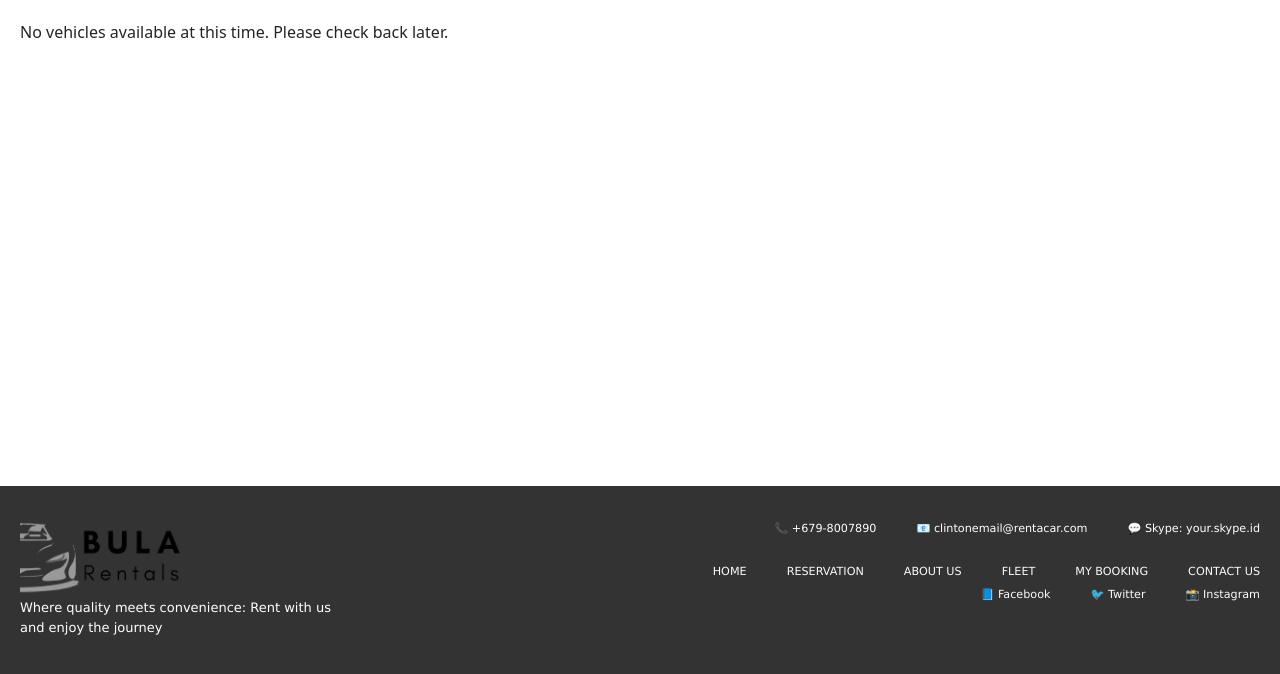
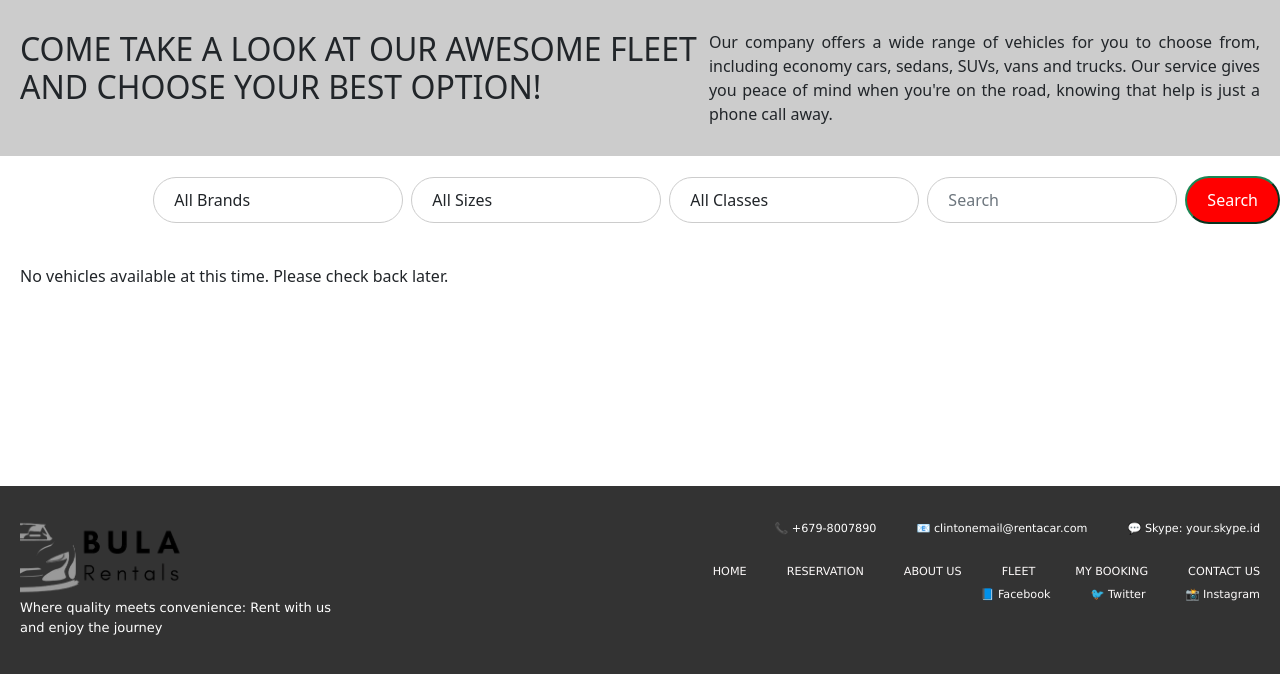
Before and after one commit to clintakp/Car-Rental-Project, a Django app: page /fleet in a window 1280 px wide. Shown: the part 115-789 px from the top of the page. Run offline with Django 5.2, Linux system fonts and the light colour scheme; data that the repository does not hold is empty; some libraries are stand-ins or nearby versions.

Commit message:
Fix template directory structure

```diff
--- a/templates/home/Fleet.html
+++ b/templates/home/Fleet.html
@@ -2,6 +2,54 @@
 
 {% load static %}
 {% block content %}
+<section class="fleet-header-section">
+    <h2>COME TAKE A LOOK AT OUR AWESOME FLEET AND CHOOSE YOUR BEST OPTION!</h2>
+    <p>Our company offers a wide range of vehicles for you to choose from, including economy cars, sedans, SUVs, vans and trucks. Our service gives you peace of mind when you're on the road, knowing that help is just a phone call away.</p>
+</section>
+
+<!-- Search Form -->
+<form class="searchbuttonform" method="get" action="{% url 'vehicle_search' %}" class="d-flex">
+
+    <select name="brand" class="form-control me-2">
+        <option value="">All Brands</option>
+        <option value="BMW" {% if brand_filter == 'BMW' %}selected{% endif %}>BMW</option>
+        <option value="Volkswagen" {% if brand_filter == 'Volkswagen' %}selected{% endif %}>Volkswagen</option>
+        <option value="Mazda" {% if brand_filter == 'Mazda' %}selected{% endif %}>Mazda</option>
+        <option value="Lexus" {% if brand_filter == 'Lexus' %}selected{% endif %}>Lexus</option>
+        <option value="Tesla" {% if brand_filter == 'Tesla' %}selected{% endif %}>Tesla</option>
+        <option value="Maserati" {% if brand_filter == 'Maserati' %}selected{% endif %}>Maserati</option>
+        <option value="Mercedes-Benz" {% if brand_filter == 'Mercedes-Benz' %}selected{% endif %}>Mercedes-Benz</option>
+        <option value="Honda" {% if brand_filter == 'Honda' %}selected{% endif %}>Honda</option>
+        <option value="Ford" {% if brand_filter == 'Ford' %}selected{% endif %}>Ford</option>
+        <option value="Chevrolet" {% if brand_filter == 'Chevrolet' %}selected{% endif %}>Chevrolet</option>
+        <option value="Toyota" {% if brand_filter == 'Toyota' %}selected{% endif %}>Toyota</option>
+        <option value="Nissan" {% if brand_filter == 'Nissan' %}selected{% endif %}>Nissan</option>
+        <option value="Chrysler" {% if brand_filter == 'Chrysler' %}selected{% endif %}>Chrysler</option>
+        <option value="Jeep" {% if brand_filter == 'Jeep' %}selected{% endif %}>Jeep</option>
+        <option value="Kia" {% if brand_filter == 'Kia' %}selected{% endif %}>Kia</option>
+        <option value="Hyundai" {% if brand_filter == 'Hyundai' %}selected{% endif %}>Hyundai</option>
+    </select>
+
+    <select name="size" class="form-control me-2">
+        <option value="">All Sizes</option>
+        <option value="Small" {% if size_filter == 'Small' %}selected{% endif %}>Small</option>
+        <option value="Medium" {% if size_filter == 'Medium' %}selected{% endif %}>Medium</option>
+        <option value="Large" {% if size_filter == 'Large' %}selected{% endif %}>Large</option>
+    </select>
+
+    <select name="classes" class="form-control me-2">
+        <option value="">All Classes</option>
+        <option value="Economy" {% if classes_filter == 'Economy' %}selected{% endif %}>Economy</option>
+        <option value="Hybrid" {% if classes_filter == 'Hybrid' %}selected{% endif %}>Hybrid</option>
+        <option value="Premium" {% if classes_filter == 'Premium' %}selected{% endif %}>Premium</option>
+        <option value="Luxury" {% if classes_filter == 'Luxury' %}selected{% endif %}>Luxury</option>
+    </select>
+    <input class="form-control me-2" type="text" name="q" placeholder="Search" aria-label="Search" value="{{ request.GET.q }}" maxlength="50">
+
+    <button class="btn-outline-success" type="submit">Search</button>
+</form>
+<!-- End of Search Form -->
+
 <section class="fleet-section">
     <div class="fleet-section-vehicle-container">
         {% if vehicles %}
```
Lines whose indentation alone changed are shown as unchanged.
